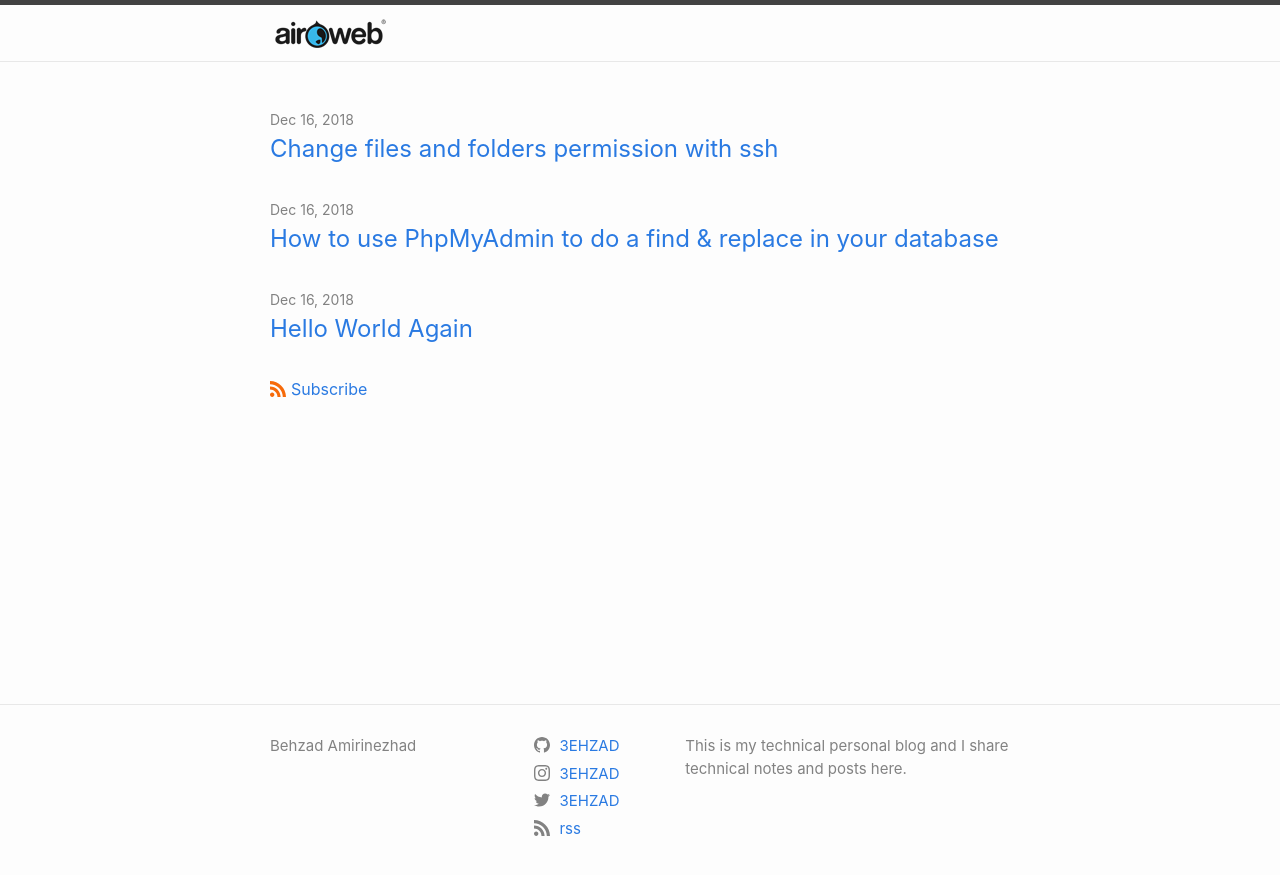
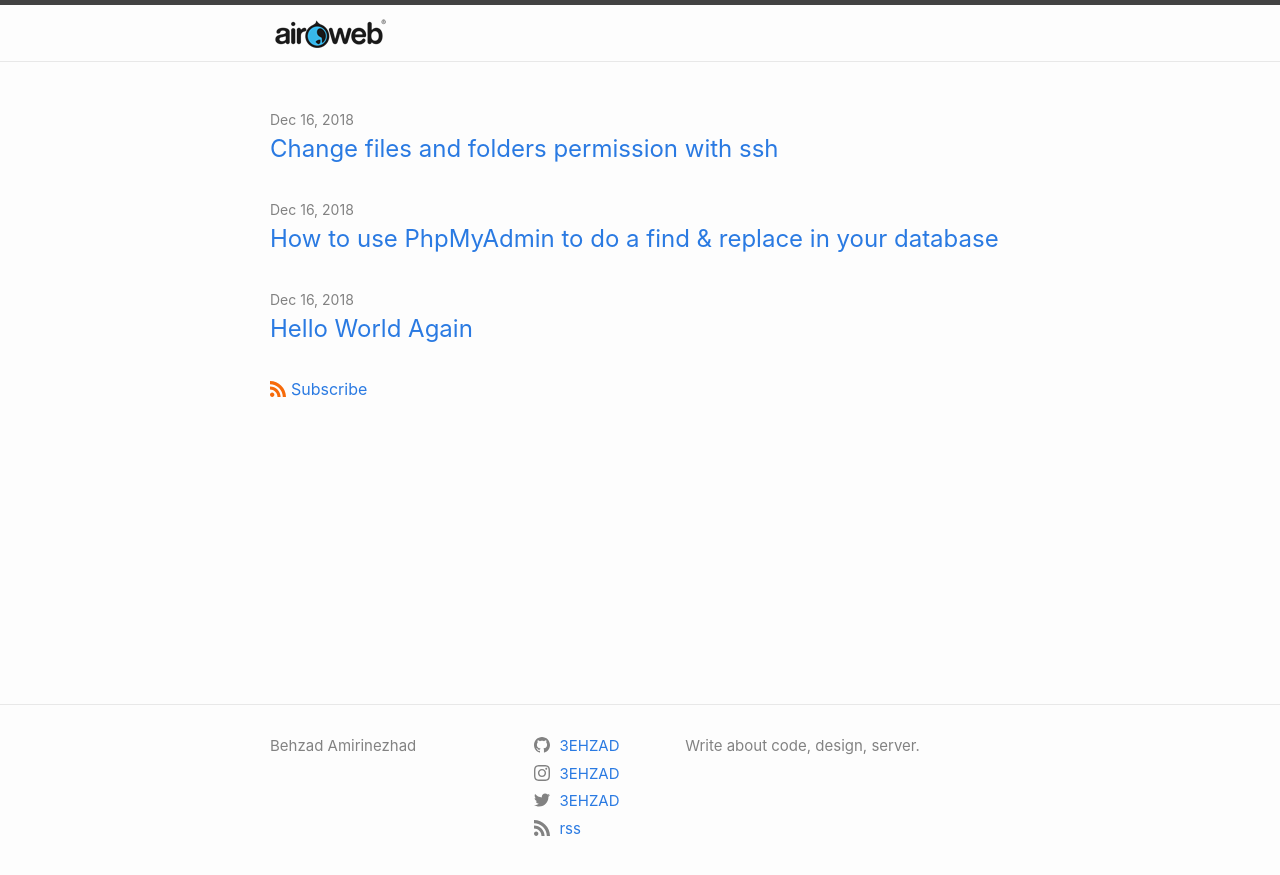
Before and after one commit to airoweb/old-blog, a Jekyll site: the page built from index.md, in a window 1280 px wide. Shown: the top 875 px of the page. Built offline with Jekyll 4.4.1, drawn with Linux system fonts in a browser that asks for light colours.

Commit message:
change description

```diff
--- a/_config.yml
+++ b/_config.yml
@@ -2,7 +2,7 @@ title: Airoweb.com
 author: Behzad Amirinezhad
 email:
 description: > # this means to ignore newlines until "twitter_username:"
-  This is my technical personal blog and I share technical notes and posts here.
+  Write about code, design, server.
 # social links
 twitter_username: 3EHZAD
 github_username:  3EHZAD
```
